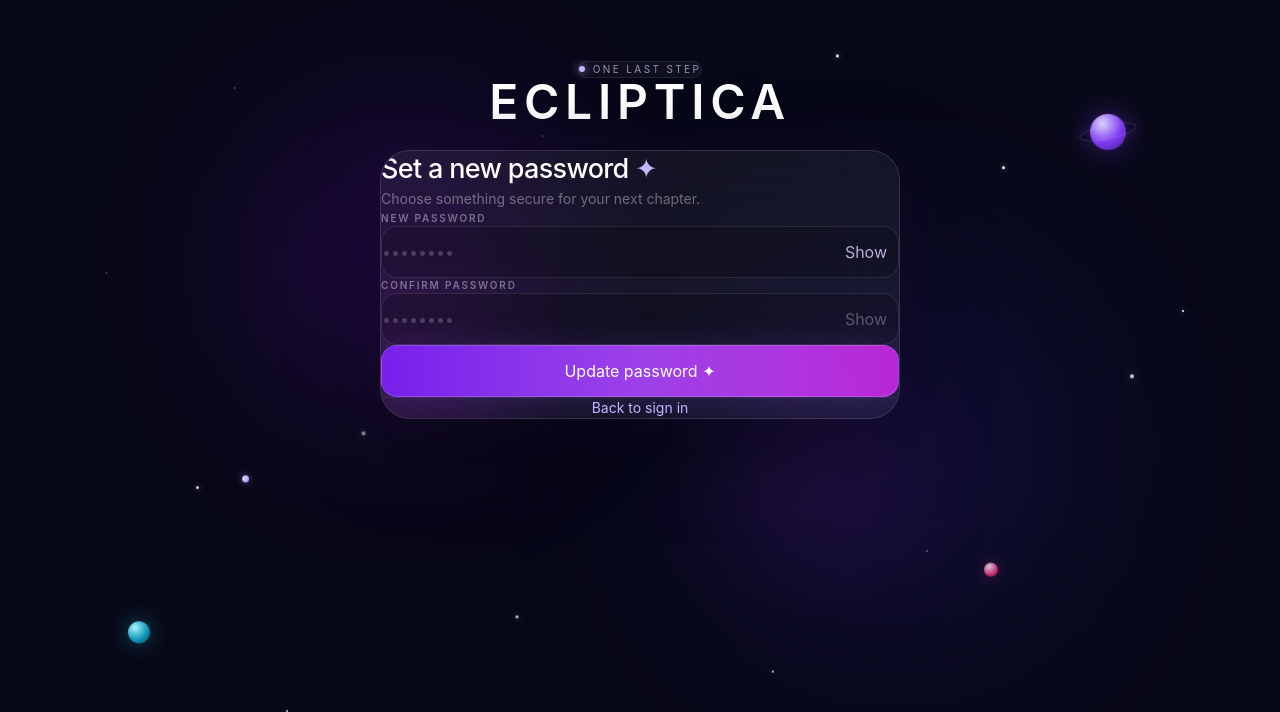
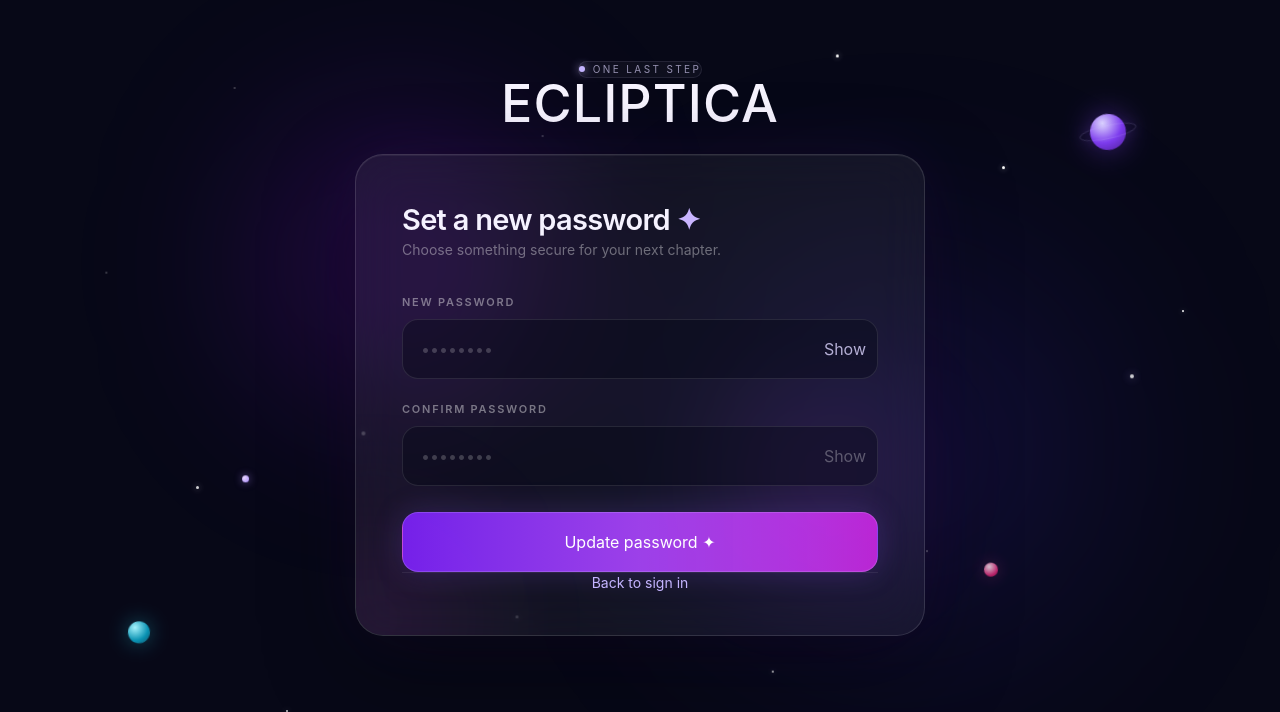
Before and after one commit to sneh777a/ecliptica, a React (Vite) app in the folder frontend/: page /reset-password in a window 1280 px wide. Shown: the top 712 px of the page. Built offline with nearby package versions, Linux system fonts and the light colour scheme.

Commit message:
Fix auth page layout without changing content

```diff
--- a/frontend/src/pages/ResetPassword.jsx
+++ b/frontend/src/pages/ResetPassword.jsx
@@ -41,16 +41,16 @@ export default function ResetPassword() {
     <main className="auth-page min-h-screen bg-[#070817] text-white relative overflow-hidden">
       <AuthCosmos />
       <div className="auth-shell">
-        <div className="w-full max-w-[520px]">
-          <header className="text-center mb-8">
+        <div className="auth-container">
+          <header className="auth-brand">
             <div className="inline-flex items-center gap-2 rounded-full border border-violet-200/10 bg-white/[0.035] px-3.5 py-1.5 text-[10px] uppercase tracking-[0.24em] text-violet-200/65 backdrop-blur-xl">
               <span className="h-1.5 w-1.5 rounded-full bg-violet-300 shadow-[0_0_10px_rgba(196,181,253,.9)]" />
               One last step
             </div>
-            <h1 className="mt-3 text-4xl sm:text-5xl font-semibold tracking-[0.12em]">ECLIPTICA</h1>
+            <h1>ECLIPTICA</h1>
           </header>
 
-          <section className="relative overflow-hidden rounded-[30px] border border-white/[0.12] bg-white/[0.055] p-8 sm:p-10 backdrop-blur-2xl shadow-[0_25px_90px_rgba(0,0,0,.45),0_0_60px_rgba(124,58,237,.1)]">
+          <section className="auth-card relative overflow-hidden rounded-[30px] border border-white/[0.12] bg-white/[0.055] p-8 sm:p-10 backdrop-blur-2xl shadow-[0_25px_90px_rgba(0,0,0,.45),0_0_60px_rgba(124,58,237,.1)]">
             <div className="pointer-events-none absolute -left-20 -bottom-20 h-48 w-48 rounded-full bg-fuchsia-500/10 blur-3xl" />
             <div className="auth-card-content">
               <h2 className="text-2xl sm:text-[27px] font-medium tracking-tight">Set a new password <span className="text-violet-300">✦</span></h2>
@@ -65,22 +65,22 @@ export default function ResetPassword() {
                   <p className="mt-2 text-xs text-white/30">Taking you back to sign in...</p>
                 </div>
               ) : (
-                <form onSubmit={handleSubmit} className="mt-7 space-y-5">
+                <form onSubmit={handleSubmit} className="auth-form space-y-5">
                   <div>
                     <label className="mb-2.5 block text-[10px] font-semibold uppercase tracking-[0.18em] text-white/40">New password</label>
                     <div className="relative">
-                      <input type={showPassword ? "text" : "password"} value={password} onChange={(e) => setPassword(e.target.value)} placeholder="••••••••" required autoComplete="new-password" className={field + " pr-14"} />
+                      <input type={showPassword ? "text" : "password"} value={password} onChange={(e) => setPassword(e.target.value)} placeholder="••••••••" required autoComplete="new-password" className={"auth-input " + field + " pr-14"} />
                       <button type="button" onClick={() => setShowPassword((v) => !v)} className="absolute right-3 top-1/2 -translate-y-1/2 rounded-xl px-2 py-1.5 text-xs text-violet-200/80 hover:text-white transition">{showPassword ? "Hide" : "Show"}</button>
                     </div>
                   </div>
                   <div>
                     <label className="mb-2.5 block text-[10px] font-semibold uppercase tracking-[0.18em] text-white/40">Confirm password</label>
                     <div className="relative">
-                      <input type={showConfirm ? "text" : "password"} value={confirm} onChange={(e) => setConfirm(e.target.value)} placeholder="••••••••" required autoComplete="new-password" className={field + " pr-14"} />
+                      <input type={showConfirm ? "text" : "password"} value={confirm} onChange={(e) => setConfirm(e.target.value)} placeholder="••••••••" required autoComplete="new-password" className={"auth-input " + field + " pr-14"} />
                       <button type="button" onClick={() => setShowConfirm((v) => !v)} className="absolute right-3 top-1/2 -translate-y-1/2 rounded-xl px-2 py-1.5 text-xs text-white/30 hover:text-white/70 transition">{showConfirm ? "Hide" : "Show"}</button>
                     </div>
                   </div>
-                  <button type="submit" disabled={loading} className="mt-2 w-full h-13 rounded-2xl border border-violet-200/20 bg-gradient-to-r from-violet-600/90 via-purple-500/90 to-fuchsia-500/80 text-sm font-medium shadow-[0_0_30px_rgba(139,92,246,.22)] transition hover:-translate-y-0.5 hover:shadow-[0_0_42px_rgba(139,92,246,.32)] disabled:opacity-50">
+                  <button type="submit" disabled={loading} className="auth-button mt-2 w-full h-13 rounded-2xl border border-violet-200/20 bg-gradient-to-r from-violet-600/90 via-purple-500/90 to-fuchsia-500/80 text-sm font-medium shadow-[0_0_30px_rgba(139,92,246,.22)] transition hover:-translate-y-0.5 hover:shadow-[0_0_42px_rgba(139,92,246,.32)] disabled:opacity-50">
                     {loading ? "Updating..." : "Update password  ✦"}
                   </button>
                 </form>
```
